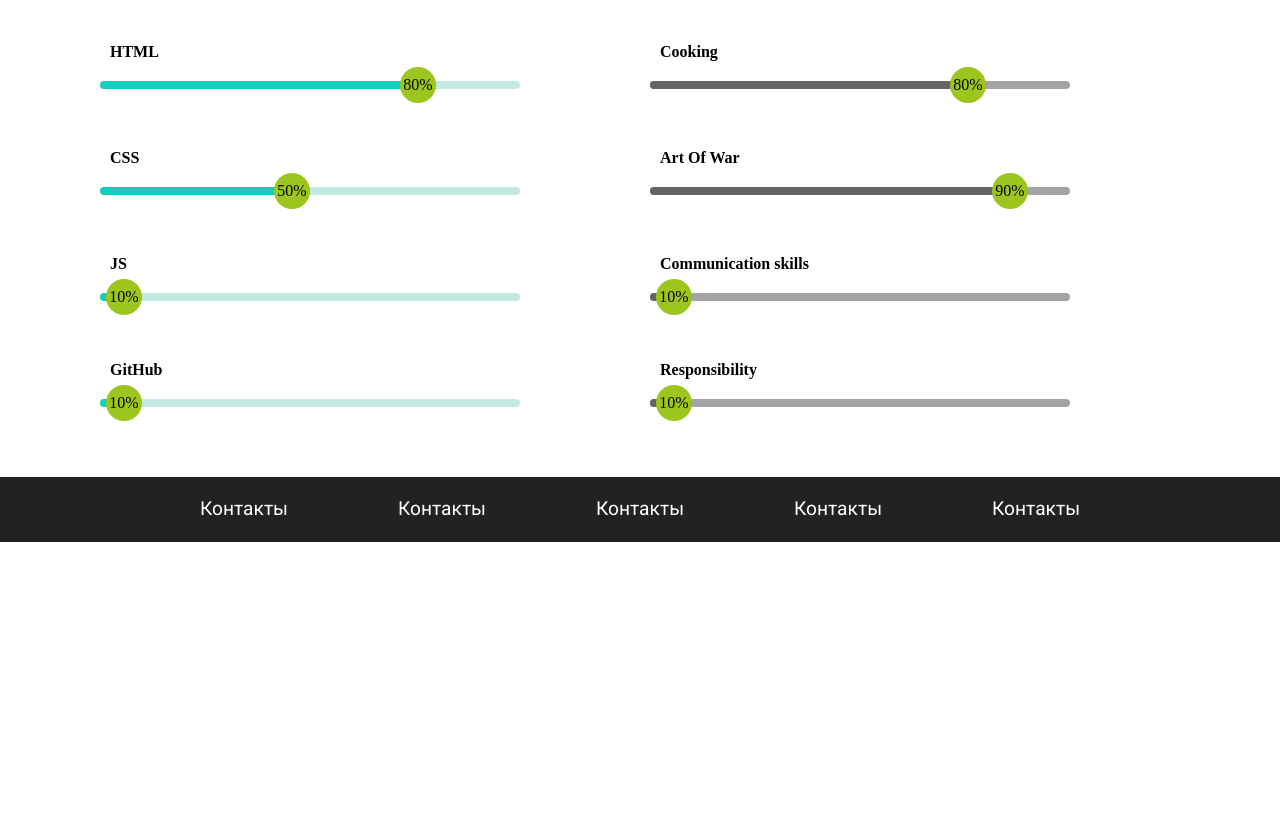
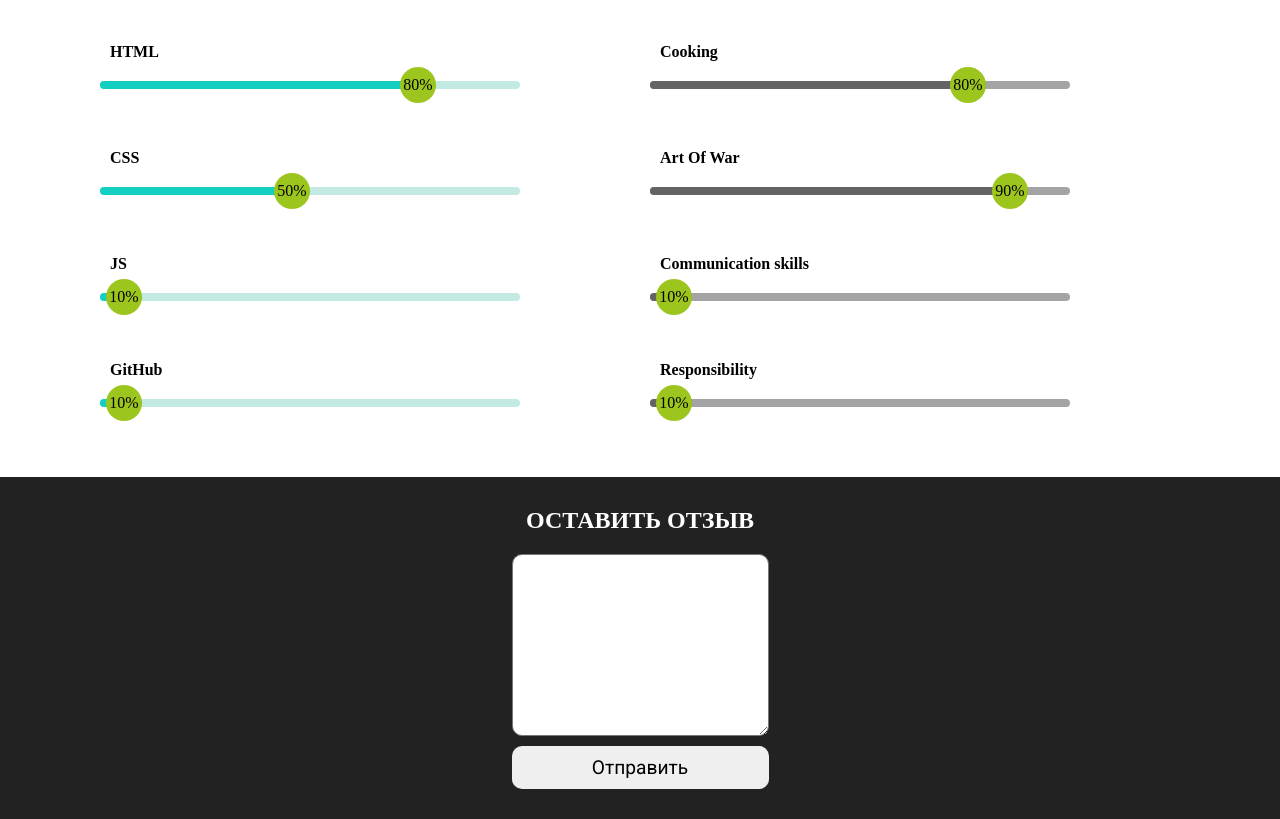
Before and after one commit to MederKadyrov/hackathon__1, a plain HTML site: page index.html in a window 1280 px wide. Shown: the part 996-1815 px from the top of the page. Before the commit the page ends 1538 px from the top, so only its background shows below. Drawn offline with Linux system fonts and the light colour scheme.

Commit message:
third commit

```diff
--- a/CSS/style.css
+++ b/CSS/style.css
@@ -137,6 +137,7 @@ body {
   font-size: 1.2rem;
   text-transform: uppercase;
   transition-duration: 0.5s;
+  border-bottom: 3px solid transparent;
 }
 
 .header__link:hover {
@@ -328,27 +329,41 @@ body {
 
 footer {
   background-color: #222222;
-  height: 65px;
+  height: 100%;
+  padding: 30px 0;
 }
 
 .footer__container {
+  flex-direction: column;
   display: flex;
   justify-content: space-evenly;
   align-items: center;
   height: 100%;
 }
-
-.footer__container a {
+h3 {
+  color: #fff;
+  margin-bottom: 20px;
+  text-transform: uppercase;
+  font-size: 1.5rem;
+}
+.footer__form {
+  display: flex;
+  flex-direction: column;
+}
+.footer__form textarea {
+  margin-bottom: 10px;
+  padding: 10px;
+  border-radius: 10px;
+}
+.footer__form button {
+  padding: 10px 30px;
+  cursor: pointer;
   font-size: 1.2rem;
-  color: #fff;
-  transition: 0.3s linear;
-  border-bottom: 2px solid transparent;
   font-family: "Roboto", sans-serif;
+  border-radius: 10px;
+  border: 0;
 }
 
-.footer__container a:hover {
-  border-bottom: 2px solid #fff;
-}
 /* ? FINISH footer */
 
 @media (max-width: 780px) {
@@ -467,10 +482,4 @@ footer {
     justify-content: center;
     height: 100%;
   }
-
-  .footer__container a {
-    padding: 20px 0;
-    width: 80%;
-    text-align: center;
-  }
 }
--- a/index.html
+++ b/index.html
@@ -284,11 +284,11 @@
 
     <footer id="footer">
       <div class="container footer__container">
-        <a href="#">Контакты</a>
-        <a href="#">Контакты</a>
-        <a href="#">Контакты</a>
-        <a href="#">Контакты</a>
-        <a href="#">Контакты</a>
+        <h3>Оставить отзыв</h3>
+        <form class="footer__form" action="#">
+          <textarea name="" id="" cols="30" rows="10"></textarea>
+          <button>Отправить</button>
+        </form>
       </div>
     </footer>
   </body>
```
